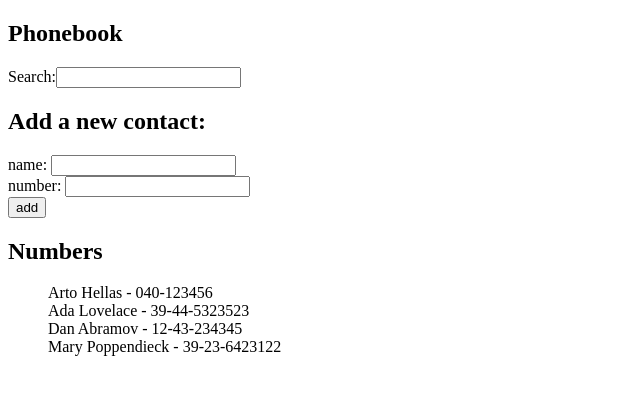
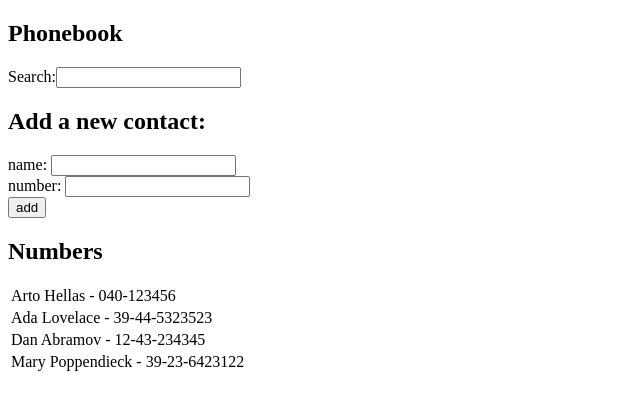
Before and after one commit to corbinarnett/fullstackopen, a React (Create React App) app in the folder part2/phonebook/: page / in a window 1280 px wide. Shown: the top 410 px of the page, without its empty margins (0-640 px from the left). Built offline with nearby package versions, Linux system fonts and the light colour scheme.

Commit message:
add search functionallty using filter to search contact list

```diff
--- a/part2/phonebook/src/App.js
+++ b/part2/phonebook/src/App.js
@@ -61,7 +61,7 @@ const App = () => {
         newName={newName}
         newNumber={newNumber}
       />
-      <DisplayContacts persons={persons} />
+      <DisplayContacts persons={persons} newSearch={newSearch} />
     </div>
   );
 };
--- a/part2/phonebook/src/components/DisplayContacts.js
+++ b/part2/phonebook/src/components/DisplayContacts.js
@@ -1,16 +1,35 @@
 import React from "react";
 
-const DisplayContacts = ({ persons }) => {
+const DisplayContacts = ({ persons, newSearch }) => {
+  let lowerCaseSearch = newSearch.toLowerCase();
+
+  let filteredArr = persons.filter((person) =>
+    person.name.toLowerCase().includes(lowerCaseSearch)
+  );
+
+  const contacts = persons.map((person) => (
+    <tr key={person.id}>
+      <td>
+        {person.name} - {person.number}
+      </td>
+    </tr>
+  ));
+
+  const filteredContacts = filteredArr.map((person) => (
+    <tr key={person.id}>
+      <td>
+        {person.name} - {person.number}
+      </td>
+    </tr>
+  ));
+
+  const contactsToDisplay = newSearch ? filteredContacts : contacts;
   return (
     <div>
       <h2>Numbers</h2>
-      <ul>
-        {persons.map((person) => (
-          <div>
-            {person.name} - {person.number}
-          </div>
-        ))}
-      </ul>
+      <table>
+        <tbody>{contactsToDisplay}</tbody>
+      </table>
     </div>
   );
 };
```
